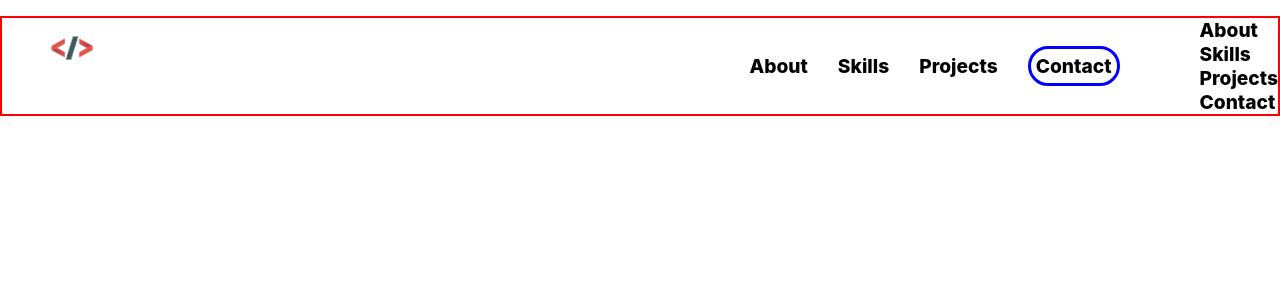
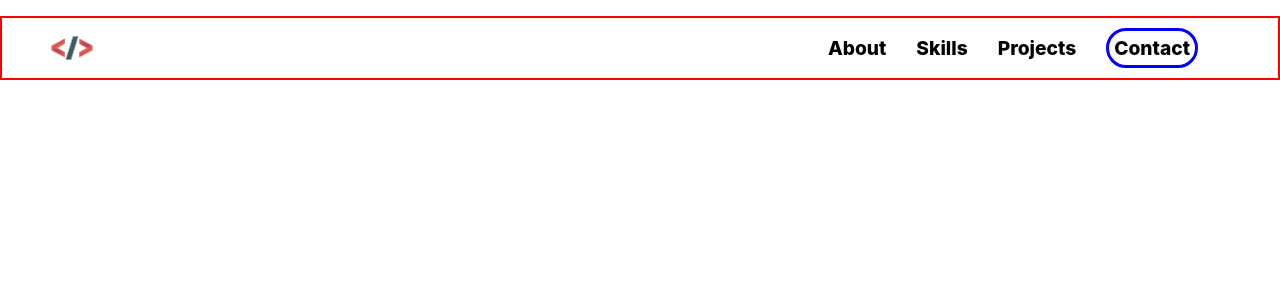
Before and after one commit to isaicastro1/Soccer-Scout, a React (Create React App) app: page / in a window 1280 px wide. Shown: the top 300 px of the page. Built offline with nearby package versions, Linux system fonts and the light colour scheme.

Commit message:
open class for nav bar

```diff
--- a/src/App.css
+++ b/src/App.css
@@ -8,6 +8,14 @@ body {
 }
 
 /* NAV BAR */
+
+.open {
+    height: 300px;
+    max-width: 100vw;
+    border: 2px solid red;
+    transition: 1s;
+    overflow: hidden;
+}
 
 .nav-wrapper {
     display: flex;
@@ -68,10 +76,11 @@ li:hover {
         position: relative;
         right: 0;
         display: inline-flex;
-        align-items: center;
+        align-items: top;
         justify-content: center;
         padding: 20px;
         cursor: pointer;
+        margin: 10px 20px 0 0;
     }
 
     .dropdown {
@@ -130,10 +139,6 @@ li:hover {
         transform: translateX(20px);
         opacity: 0;
     }
-
-    #checkbox:checked~ .dropdwon {
-        display: flex;
-    }
 }
 
 /* End Nav Bar */
--- a/src/Components/NavBar.js
+++ b/src/Components/NavBar.js
@@ -1,7 +1,9 @@
+import React, { useState } from 'react';
 import "../App.css"
 import logo from "../Assets/code-logo.png"
 
 function NavBar() {
+
   return (
     <div>
       <ul className="nav-wrapper">
@@ -12,17 +14,11 @@ function NavBar() {
           <li>Projects</li>
           <li className="contact-nav">Contact</li>
         </div>
-          <label htmlFor="checkbox" className="menu">
+          <label htmlFor="checkbox" className='menu' >
             <input type="checkbox" id="checkbox"></input>
             <span className="line line-main"></span>
             <span className="line line-split"></span>
           </label>
-          <div className="dropdown">
-          <li>About</li>
-          <li>Skills</li>
-          <li>Projects</li>
-          <li>Contact</li>
-        </div>
       </ ul>
     </div>
   );
```
